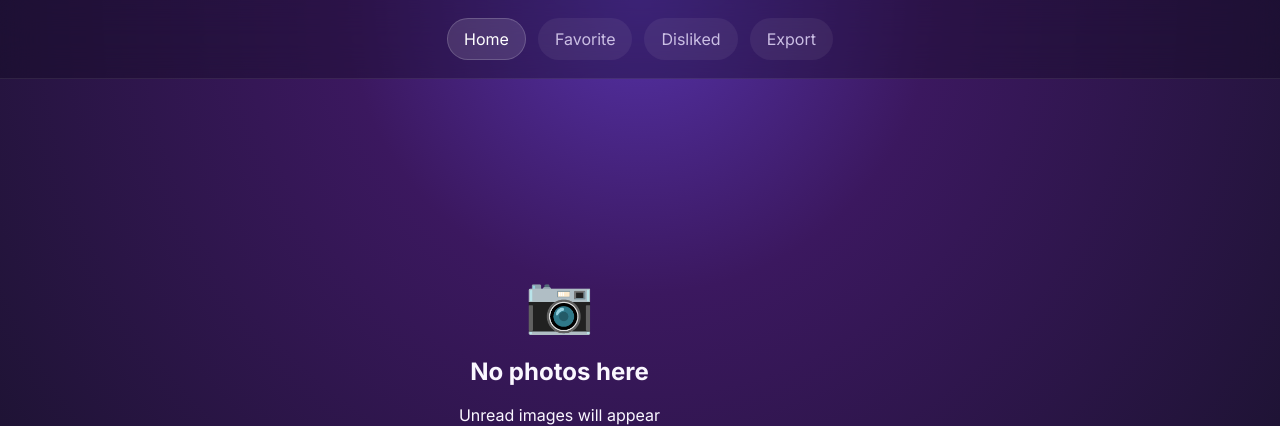
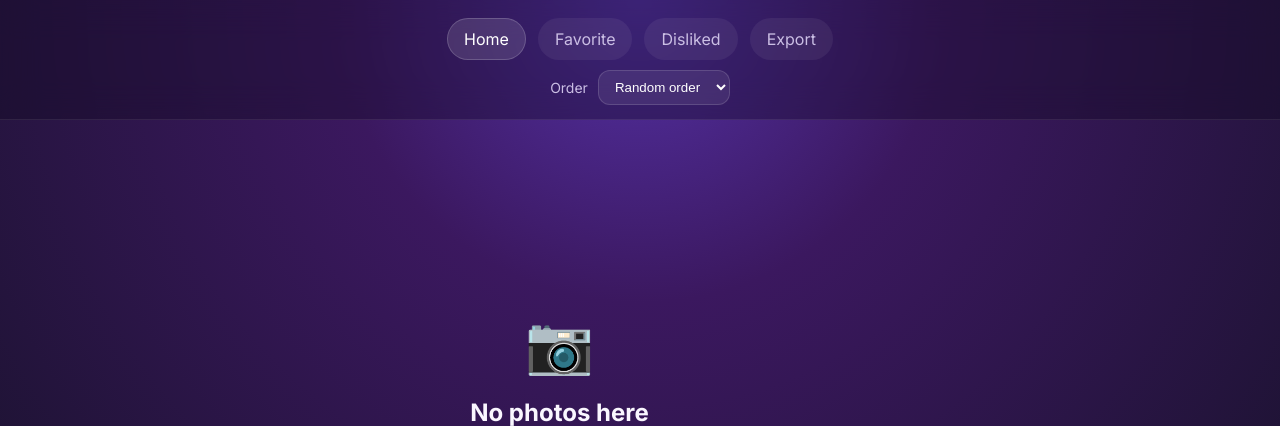
Before and after one commit to hyphenzhao/photo-tinder-selector, a Django app: page / in a window 1280 px wide. Shown: the top 426 px of the page. Run offline with Django 5.2, Linux system fonts and the light colour scheme; data comes from the database, SQL or seed files in the repository; data that the repository does not hold is empty.

Commit message:
Add timestamps and ordering selector

```diff
--- a/rater/selector/models.py
+++ b/rater/selector/models.py
@@ -1,4 +1,5 @@
 from django.db import models
+from django.utils import timezone
 
 
 class AppConfig(models.Model):
@@ -28,6 +29,7 @@ class PhotoItem(models.Model):
     filepath = models.CharField(max_length=1200, unique=True)
     filename = models.CharField(max_length=255)
     state = models.PositiveSmallIntegerField(choices=STATE_CHOICES, default=STATE_UNREAD)
+    state_changed_at = models.DateTimeField(default=timezone.now)
     exists_on_disk = models.BooleanField(default=True)
     created_at = models.DateTimeField(auto_now_add=True)
     updated_at = models.DateTimeField(auto_now=True)
--- a/rater/selector/services.py
+++ b/rater/selector/services.py
@@ -44,7 +44,7 @@ def scan_source_folder():
     }
 
 
-def build_stack_queryset(view_name: str):
+def build_stack_queryset(view_name: str, order_mode: str = "random"):
     qs = PhotoItem.objects.filter(exists_on_disk=True)
     if view_name == "favorites":
         qs = qs.filter(state=PhotoItem.STATE_FAVORITE)
@@ -52,6 +52,10 @@ def build_stack_queryset(view_name: str):
         qs = qs.filter(state=PhotoItem.STATE_DISLIKE)
     else:
         qs = qs.filter(state=PhotoItem.STATE_UNREAD)
+
+    if order_mode == "recent":
+        return list(qs.order_by("-state_changed_at", "-id").values_list("id", flat=True))
+
     ids = list(qs.values_list("id", flat=True))
     random.shuffle(ids)
     return ids
--- a/rater/selector/views.py
+++ b/rater/selector/views.py
@@ -4,6 +4,7 @@ from pathlib import Path
 from django.contrib import messages
 from django.http import FileResponse, Http404, JsonResponse
 from django.shortcuts import get_object_or_404, redirect, render
+from django.utils import timezone
 from django.views.decorators.http import require_GET, require_POST
 
 from .forms import AppConfigForm
@@ -11,29 +12,33 @@ from .models import PhotoItem
 from .services import build_stack_queryset, export_favorites, get_config, scan_source_folder, stats
 
 
-def _stack_context(view_name: str):
+def _stack_context(request, view_name: str):
     scan_source_folder()
-    ids = build_stack_queryset(view_name)
+    order_mode = request.GET.get("order", "random")
+    if order_mode not in {"random", "recent"}:
+        order_mode = "random"
+    ids = build_stack_queryset(view_name, order_mode=order_mode)
     return {
         "view_name": view_name,
         "stack_ids": ids,
         "stack_ids_json": json.dumps(ids),
         "stats": stats(),
+        "order_mode": order_mode,
     }
 
 
 def home(request):
-    context = _stack_context("home")
+    context = _stack_context(request, "home")
     return render(request, "selector/stack_page.html", context)
 
 
 def favorites(request):
-    context = _stack_context("favorites")
+    context = _stack_context(request, "favorites")
     return render(request, "selector/stack_page.html", context)
 
 
 def disliked(request):
-    context = _stack_context("disliked")
+    context = _stack_context(request, "disliked")
     return render(request, "selector/stack_page.html", context)
 
 
@@ -71,6 +76,7 @@ def export_page(request):
             "stats": stats(),
             "config": config,
             "view_name": "export",
+            "order_mode": request.GET.get("order", "random"),
         },
     )
 
@@ -90,6 +96,7 @@ def photo_api(request, photo_id: int):
             "state": photo.state,
             "image_url": f"/api/photos/{photo.id}/file/",
             "badge": badge,
+            "timestamp": photo.state_changed_at.strftime("%Y-%m-%d %H:%M"),
         }
     )
 
@@ -105,14 +112,18 @@ def rate_photo(request, photo_id: int):
     action = request.POST.get("action")
     if action == "favorite":
         photo.state = PhotoItem.STATE_FAVORITE
+        photo.state_changed_at = timezone.now()
     elif action == "dislike":
         photo.state = PhotoItem.STATE_DISLIKE
+        photo.state_changed_at = timezone.now()
     elif action == "skip":
-        pass
+        if photo.state == PhotoItem.STATE_UNREAD:
+            photo.state_changed_at = timezone.now()
+            photo.save(update_fields=["state_changed_at", "updated_at"])
+        return JsonResponse({"ok": True, "state": photo.state})
     else:
         return JsonResponse({"ok": False, "error": "Unknown action"}, status=400)
-    if action != "skip":
-        photo.save(update_fields=["state", "updated_at"])
+    photo.save(update_fields=["state", "state_changed_at", "updated_at"])
     return JsonResponse({"ok": True, "state": photo.state})
 
 
--- a/rater/static/selector/app.css
+++ b/rater/static/selector/app.css
@@ -20,9 +20,13 @@ body {
   background: radial-gradient(circle at top, #5532a8 0%, var(--bg2) 25%, var(--bg1) 75%);
 }
 .topbar { position: sticky; top: 0; z-index: 20; backdrop-filter: blur(18px); background: rgba(16,10,30,.35); border-bottom: 1px solid rgba(255,255,255,.08); }
-.nav-pillbar { max-width: 1100px; margin: 0 auto; display: flex; gap: 12px; padding: 18px 20px; justify-content: center; flex-wrap: wrap; }
+.nav-pillbar { max-width: 1100px; margin: 0 auto; display: flex; gap: 12px; padding: 18px 20px 10px; justify-content: center; flex-wrap: wrap; }
 .nav-pill { color: var(--muted); text-decoration: none; padding: 10px 16px; border-radius: 999px; background: rgba(255,255,255,.06); border: 1px solid transparent; transition: .2s ease; }
 .nav-pill.active, .nav-pill:hover { color: white; border-color: rgba(255,255,255,.18); background: rgba(255,255,255,.12); }
+.sub-toolbar { max-width: 1100px; margin: 0 auto; padding: 0 20px 14px; display: flex; justify-content: center; }
+.order-form { display: flex; align-items: center; gap: 10px; color: var(--muted); font-size: 14px; }
+.order-form select { padding: 8px 12px; border-radius: 12px; background: rgba(255,255,255,.08); color: white; border: 1px solid rgba(255,255,255,.14); }
+.order-form option { color: black; }
 .page-shell { max-width: 1100px; margin: 0 auto; padding: 24px 20px 44px; }
 .messages { display: grid; gap: 10px; margin-bottom: 18px; }
 .message { padding: 12px 16px; border-radius: 14px; background: rgba(255,255,255,.08); }
@@ -38,7 +42,21 @@ body {
   .nav-pillbar {
     flex-wrap: nowrap;
     gap: 6px;
-    padding: 12px 8px;
+    padding: 12px 8px 8px;
+  }
+  .sub-toolbar {
+    padding: 0 8px 10px;
+  }
+  .order-form {
+    width: 100%;
+    justify-content: center;
+    font-size: 12px;
+    gap: 8px;
+  }
+  .order-form select {
+    max-width: 170px;
+    font-size: 12px;
+    padding: 7px 10px;
   }
   .nav-pill {
     flex: 1 1 0;
--- a/rater/static/selector/app.js
+++ b/rater/static/selector/app.js
@@ -48,7 +48,7 @@
       ${badgeMarkup(photo.badge)}
       <div class="photo-overlay">
         <div class="photo-name">${photo.filename}</div>
-        <div class="photo-meta">#${photo.id}</div>
+        <div class="photo-meta">#${photo.id} · ${photo.timestamp}</div>
       </div>
     `;
     if (isFront) {
@@ -113,7 +113,7 @@
     if (!current) return;
     const activeId = current.id;
     popReaction(action);
-    if (action !== 'skip') await sendAction(activeId, action);
+    await sendAction(activeId, action);
 
     front.style.transition = 'transform .28s ease, opacity .28s ease';
     if (action === 'favorite') front.style.transform = `translate(${Math.max(dirX, 420)}px, ${dirY}px) rotate(18deg)`;
--- a/rater/templates/base.html
+++ b/rater/templates/base.html
@@ -14,11 +14,22 @@
 <body>
   <header class="topbar">
     <nav class="nav-pillbar">
-      <a href="{% url 'selector:home' %}" class="nav-pill {% if view_name == 'home' %}active{% endif %}">Home</a>
-      <a href="{% url 'selector:favorites' %}" class="nav-pill {% if view_name == 'favorites' %}active{% endif %}">Favorite</a>
-      <a href="{% url 'selector:disliked' %}" class="nav-pill {% if view_name == 'disliked' %}active{% endif %}">Disliked</a>
-      <a href="{% url 'selector:export' %}" class="nav-pill {% if view_name == 'export' %}active{% endif %}">Export</a>
+      <a href="{% url 'selector:home' %}?order={{ order_mode|default:'random' }}" class="nav-pill {% if view_name == 'home' %}active{% endif %}">Home</a>
+      <a href="{% url 'selector:favorites' %}?order={{ order_mode|default:'random' }}" class="nav-pill {% if view_name == 'favorites' %}active{% endif %}">Favorite</a>
+      <a href="{% url 'selector:disliked' %}?order={{ order_mode|default:'random' }}" class="nav-pill {% if view_name == 'disliked' %}active{% endif %}">Disliked</a>
+      <a href="{% url 'selector:export' %}?order={{ order_mode|default:'random' }}" class="nav-pill {% if view_name == 'export' %}active{% endif %}">Export</a>
     </nav>
+    {% if view_name != 'export' %}
+    <div class="sub-toolbar">
+      <form method="get" class="order-form">
+        <label for="order-select">Order</label>
+        <select id="order-select" name="order" onchange="this.form.submit()">
+          <option value="random" {% if order_mode == 'random' %}selected{% endif %}>Random order</option>
+          <option value="recent" {% if order_mode == 'recent' %}selected{% endif %}>Most recent</option>
+        </select>
+      </form>
+    </div>
+    {% endif %}
   </header>
   <main class="page-shell">
     {% if messages %}
```
Also changed, not shown: rater/selector/migrations/0002_photoitem_state_changed_at.py (added).
